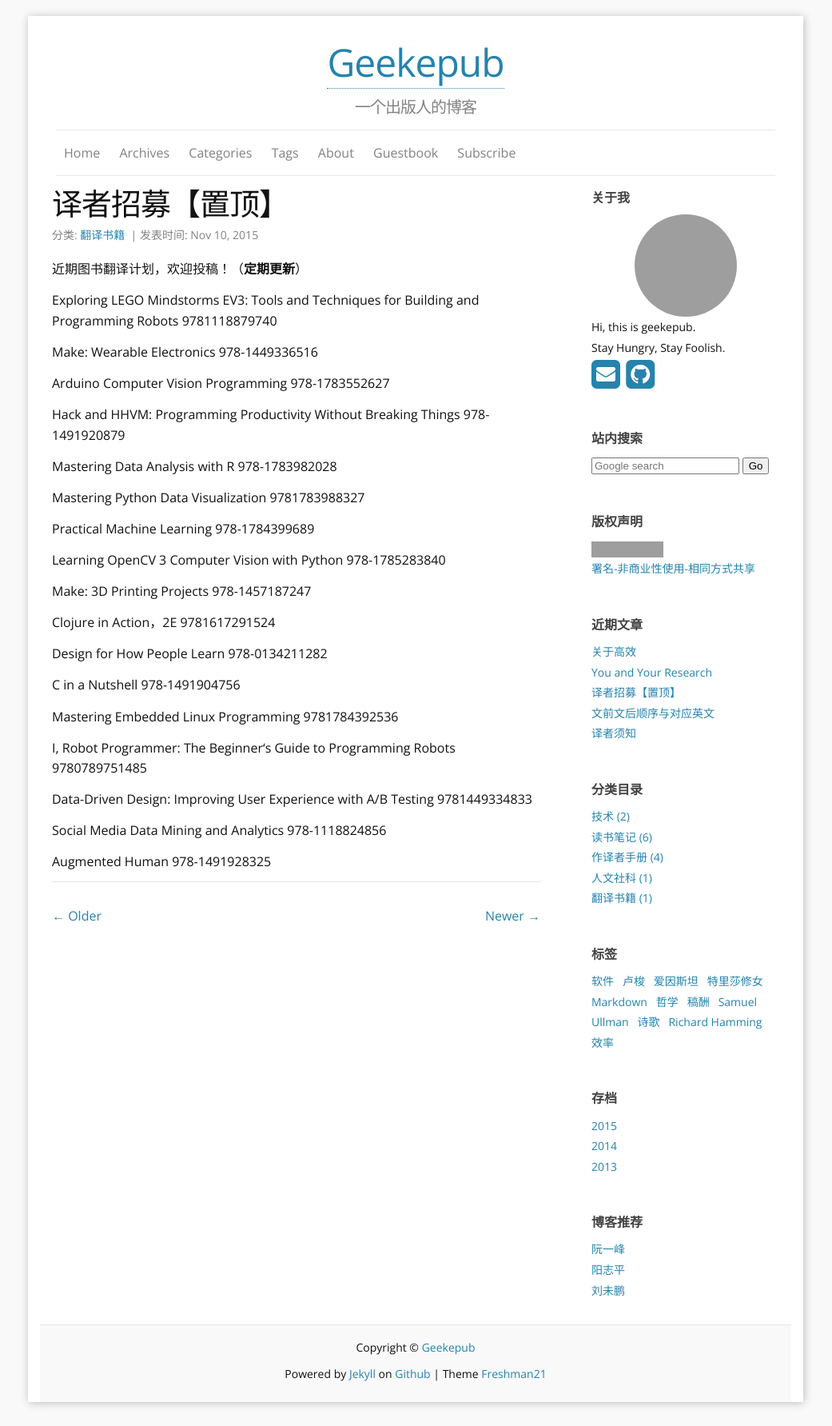
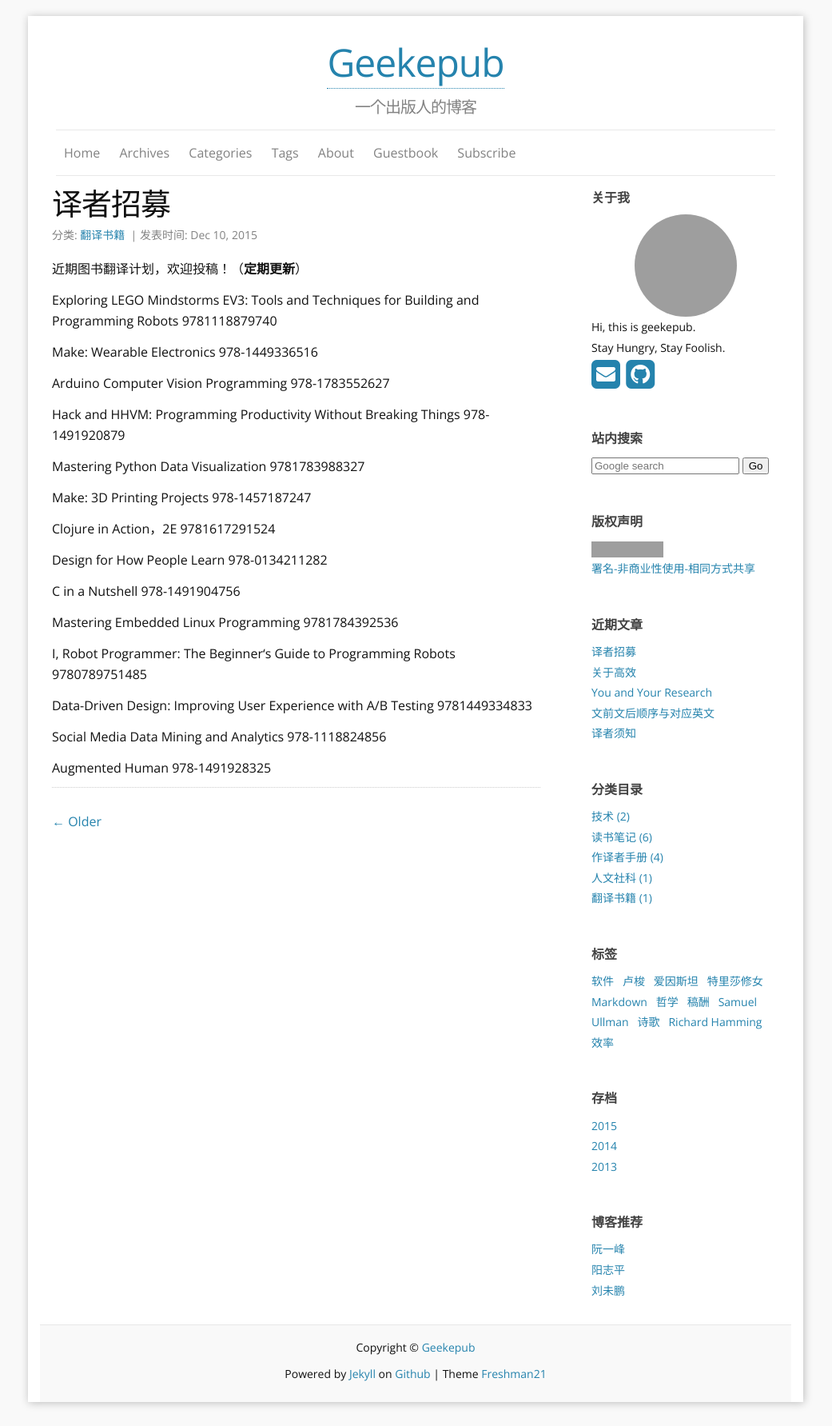
Before and after one commit to geekepub/geekepub.github.io, a Jekyll site: the page built from _posts/2015-12-10-译者招募.md, in a window 1280 px wide. Shown: the whole page at 80% size, without its empty margins (120-1161 px from the left). Built offline with Jekyll 4.4.1, drawn with Linux system fonts in a browser that asks for light colours; nearby versions of some CDN libraries; comment, search, counter and statistics services are not loaded; grey boxes are pictures that could not be loaded.

Commit message:
Update and rename 2015-11-10-译者招募.md to 2015-12-10-译者招募.md

```diff
--- a/_posts/2015-11-10-译者招募.md
+++ b/_posts/2015-12-10-译者招募.md
@@ -1,6 +1,6 @@
 ---
 layout: post
-title: 译者招募【置顶】
+title: 译者招募
 author: geekepub
 category: 翻译书籍
 comments: true
@@ -16,15 +16,9 @@ Arduino Computer Vision Programming 	978-1783552627
 
 Hack and HHVM: Programming Productivity Without Breaking Things	978-1491920879
 
-Mastering Data Analysis with R	978-1783982028
-
 <!-- more -->
 
 Mastering Python Data Visualization	9781783988327
-
-Practical Machine Learning	978-1784399689
-
-Learning OpenCV 3 Computer Vision with Python	978-1785283840
 
 Make: 3D Printing Projects	978-1457187247
 
```
